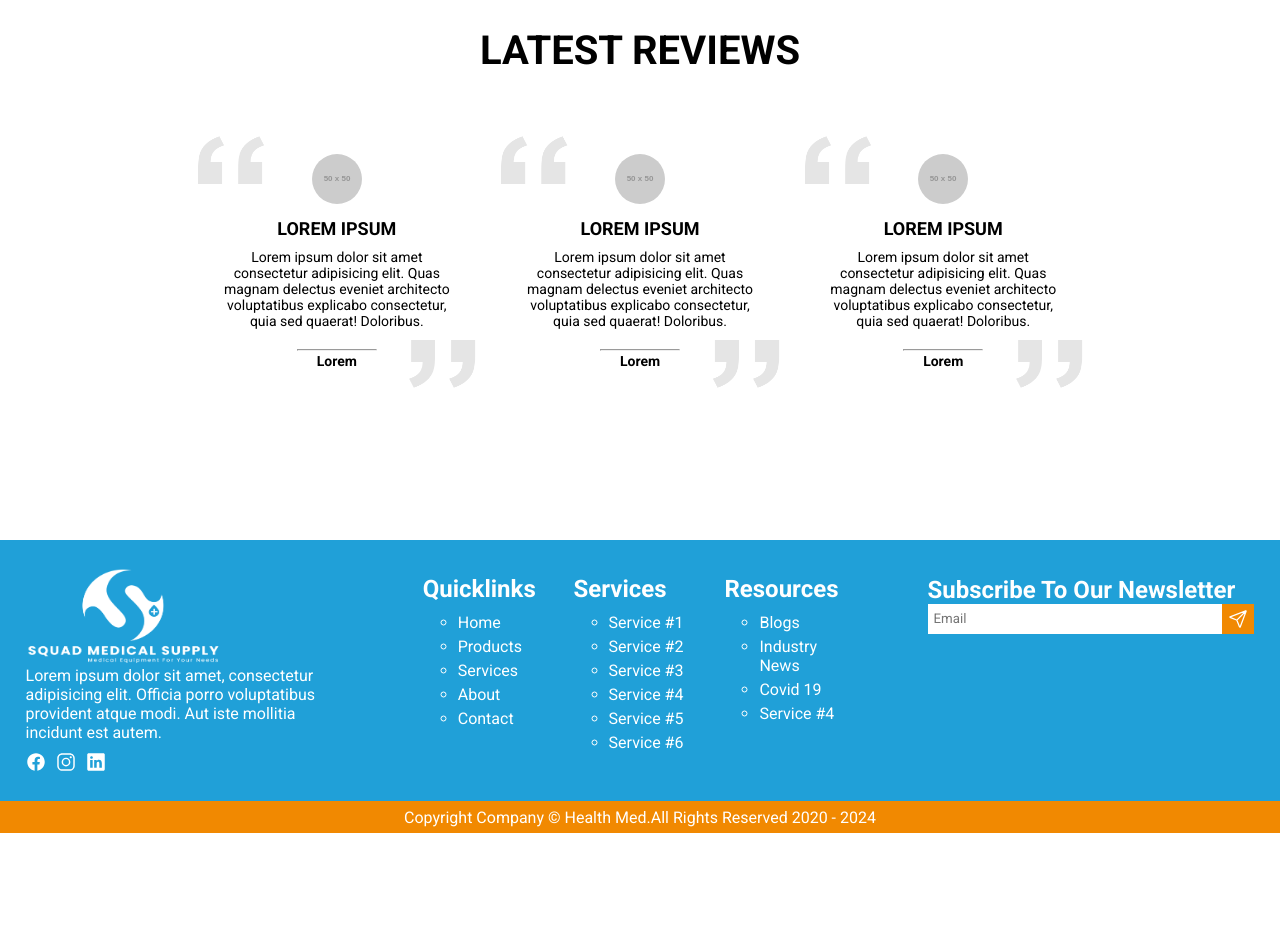
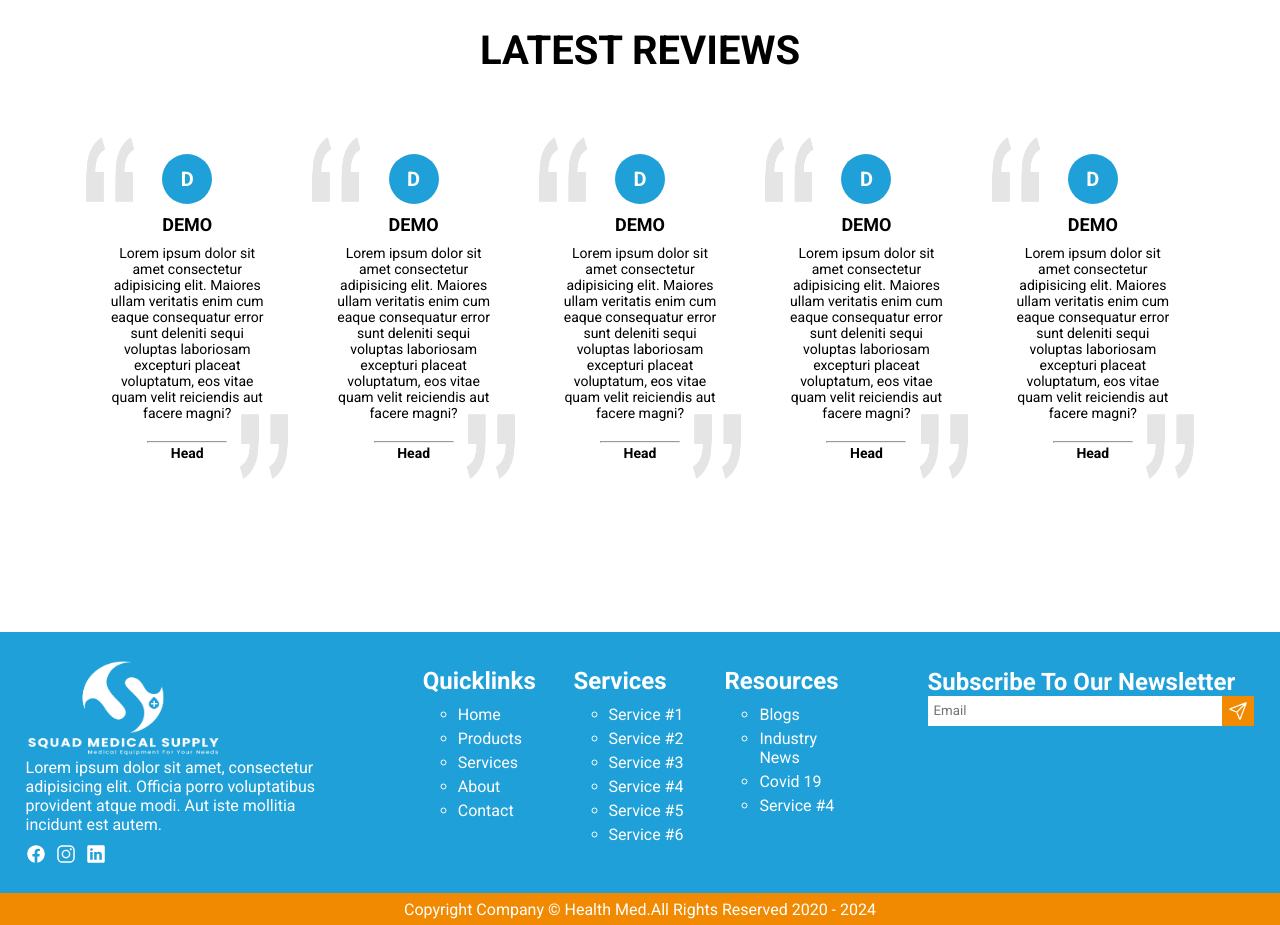
Before and after one commit to MKashanButt/squad-medical-supplies, a Next.js app: page /products in a window 1280 px wide. Shown: the part 2940-3865 px from the top of the page. Before the commit the page ends 3773 px from the top, so only its background shows below. Built offline with nearby package versions, Linux system fonts and the light colour scheme.

Commit message:
made review section dynamic and updated styling

```diff
--- a/src/assets/css/components/Reviews.module.css
+++ b/src/assets/css/components/Reviews.module.css
@@ -14,14 +14,14 @@
 }
 
 .reviews .stage {
-    width: 80%;
+    width: 100%;
     margin: 50px auto;
     display: flex;
     gap: 20px;
 }
 
 .reviews .stage .item {
-    width: calc(100% * (1/3));
+    width: calc(100% * (1/5));
     padding: 20px;
     position: relative;
     text-align: center;
@@ -38,7 +38,16 @@
 }
 
 .reviews .stage .item .avatar {
-    border-radius: 25px
+    width: 50px;
+    height: 50px;
+    border-radius: 25px;
+    background-color: var(--blue);
+    color: white;
+    display: flex;
+    align-items: center;
+    justify-content: center;
+    margin: auto;
+    font-size: 20px;
 }
 
 .reviews .stage .item h3 {
--- a/src/components/Reviews.tsx
+++ b/src/components/Reviews.tsx
@@ -3,35 +3,64 @@ import Image from "next/image"
 import quotes from "@/assets/images/quotes.png"
 import styles from "@/assets/css/components/Reviews.module.css"
 
+interface Review {
+    id: number,
+    name: string,
+    position: string,
+    description: string,
+}
+
 export default function Reviews() {
+    const Reviews: Review[] = [
+        {
+            'id': 1,
+            'name': 'Demo',
+            'position': 'Head',
+            'description': 'Lorem ipsum dolor sit amet consectetur adipisicing elit. Maiores ullam veritatis enim cum eaque consequatur error sunt deleniti sequi voluptas laboriosam excepturi placeat voluptatum, eos vitae quam velit reiciendis aut facere magni?',
+        },
+        {
+            'id': 2,
+            'name': 'Demo',
+            'position': 'Head',
+            'description': 'Lorem ipsum dolor sit amet consectetur adipisicing elit. Maiores ullam veritatis enim cum eaque consequatur error sunt deleniti sequi voluptas laboriosam excepturi placeat voluptatum, eos vitae quam velit reiciendis aut facere magni?',
+        }
+        ,
+        {
+            'id': 3,
+            'name': 'Demo',
+            'position': 'Head',
+            'description': 'Lorem ipsum dolor sit amet consectetur adipisicing elit. Maiores ullam veritatis enim cum eaque consequatur error sunt deleniti sequi voluptas laboriosam excepturi placeat voluptatum, eos vitae quam velit reiciendis aut facere magni?',
+        }
+        ,
+        {
+            'id': 4,
+            'name': 'Demo',
+            'position': 'Head',
+            'description': 'Lorem ipsum dolor sit amet consectetur adipisicing elit. Maiores ullam veritatis enim cum eaque consequatur error sunt deleniti sequi voluptas laboriosam excepturi placeat voluptatum, eos vitae quam velit reiciendis aut facere magni?',
+        }
+        ,
+        {
+            'id': 5,
+            'name': 'Demo',
+            'position': 'Head',
+            'description': 'Lorem ipsum dolor sit amet consectetur adipisicing elit. Maiores ullam veritatis enim cum eaque consequatur error sunt deleniti sequi voluptas laboriosam excepturi placeat voluptatum, eos vitae quam velit reiciendis aut facere magni?',
+        }
+    ]
+
     return (
         <section className={styles.reviews}>
             <h2>Latest Reviews</h2>
             <div className={styles.stage}>
-                <div className={styles.item}>
-                    <Image src={quotes} alt="quote-icon" className={styles.icon} />
-                    <Image src="https://placehold.co/50" alt="review-avatar" width="50" height="50" className={styles.avatar} />
-                    <h3>Lorem Ipsum</h3>
-                    <p>Lorem ipsum dolor sit amet consectetur adipisicing elit. Quas magnam delectus eveniet architecto voluptatibus explicabo consectetur, quia sed quaerat! Doloribus.</p>
-                    <hr />
-                    <span>Lorem</span>
-                </div>
-                <div className={styles.item}>
-                    <Image src={quotes} alt="quote-icon" className={styles.icon} />
-                    <Image src="https://placehold.co/50" alt="review-avatar" width="50" height="50" className={styles.avatar} />
-                    <h3>Lorem Ipsum</h3>
-                    <p>Lorem ipsum dolor sit amet consectetur adipisicing elit. Quas magnam delectus eveniet architecto voluptatibus explicabo consectetur, quia sed quaerat! Doloribus.</p>
-                    <hr />
-                    <span>Lorem</span>
-                </div>
-                <div className={styles.item}>
-                    <Image src={quotes} alt="quote-icon" className={styles.icon} />
-                    <Image src="https://placehold.co/50" alt="review-avatar" width="50" height="50" className={styles.avatar} />
-                    <h3>Lorem Ipsum</h3>
-                    <p>Lorem ipsum dolor sit amet consectetur adipisicing elit. Quas magnam delectus eveniet architecto voluptatibus explicabo consectetur, quia sed quaerat! Doloribus.</p>
-                    <hr />
-                    <span>Lorem</span>
-                </div>
+                {Reviews.map(e => (
+                    <div className={styles.item}>
+                        <Image src={quotes} alt="quote-icon" className={styles.icon} />
+                        <span className={styles.avatar}>{e.name.charAt(0)}</span>
+                        <h3>{e.name}</h3>
+                        <p>{e.description}</p>
+                        <hr />
+                        <span>{e.position}</span>
+                    </div>
+                ))}
             </div>
         </section>
     )
```
